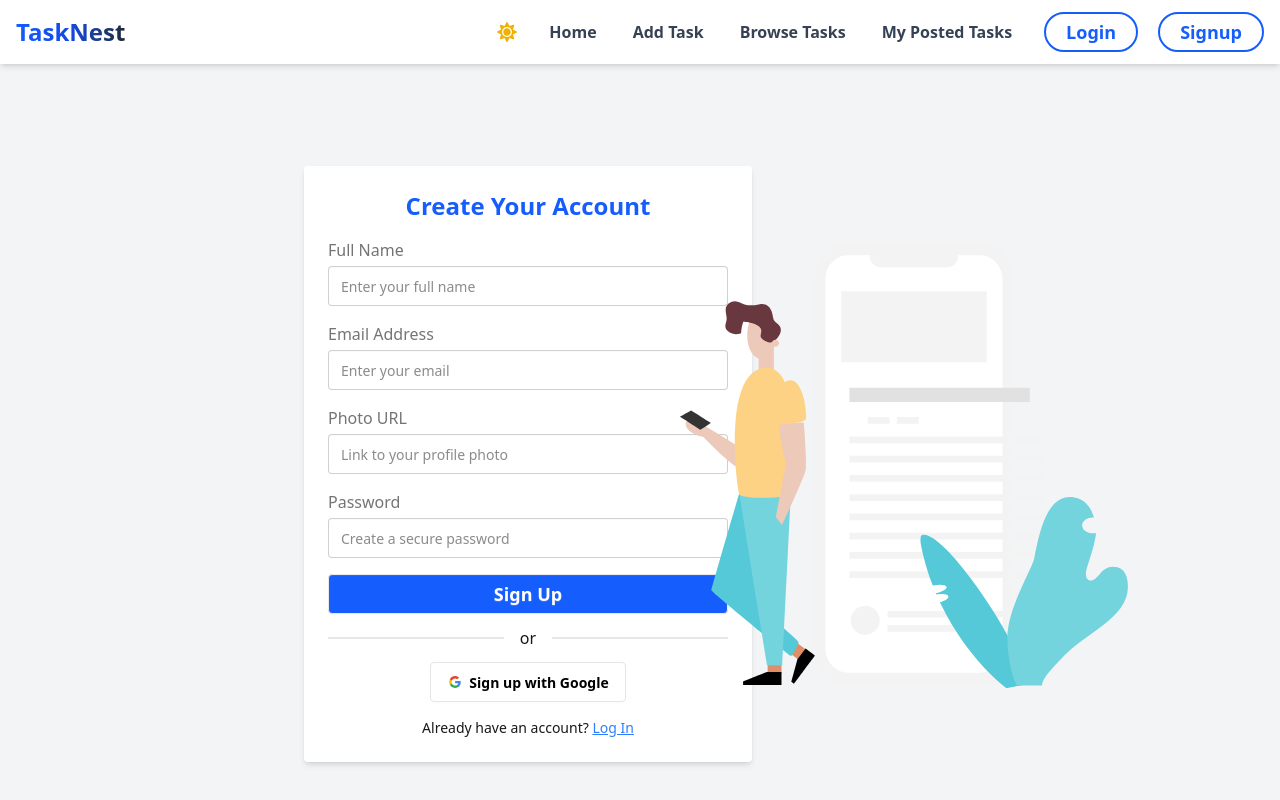
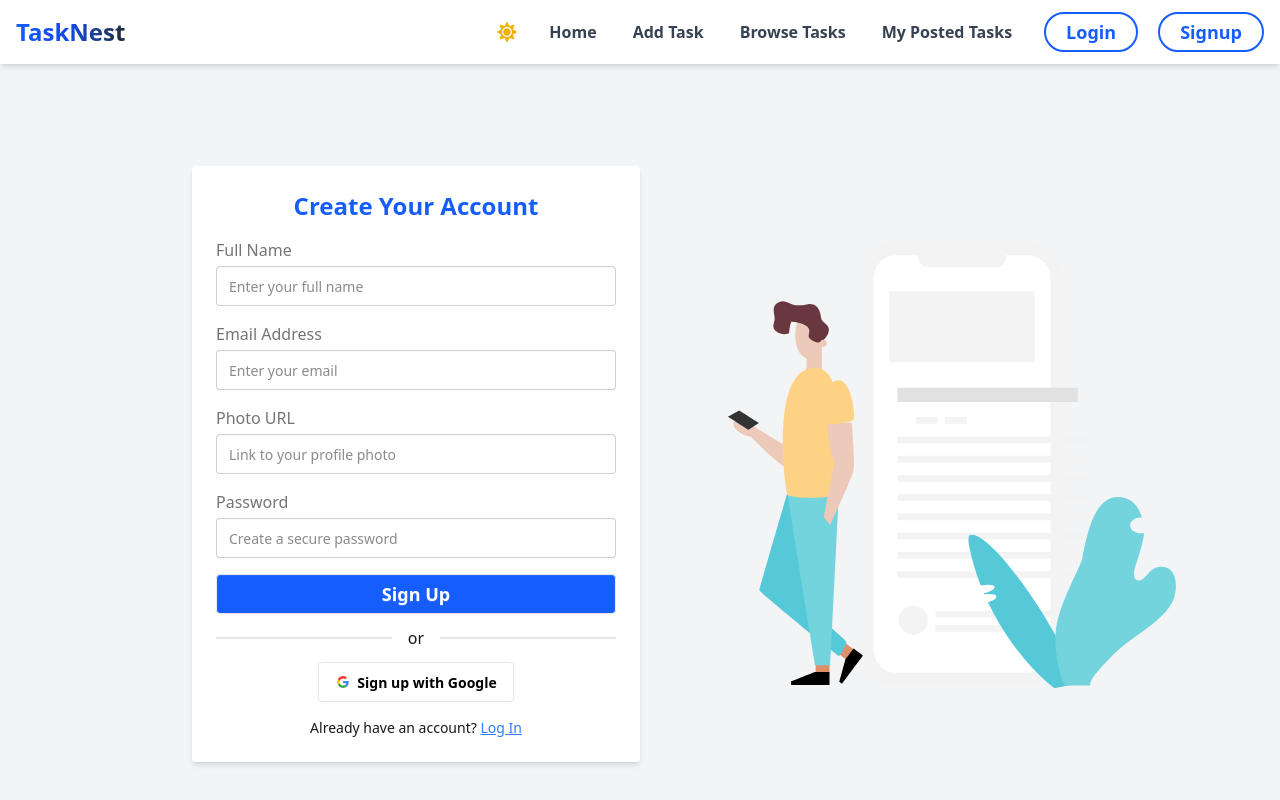
Before and after one commit to sharmin-khan/freelance-task-client, a React (Vite) app: page /signup in a window 1280 px wide. Shown: the top 800 px of the page. Built offline with nearby package versions, Linux system fonts and the light colour scheme.

Commit message:
Create AuthContext ,AuthProvider setup and update Signup and Login UI design

```diff
--- /dev/null
+++ b/src/Context/AuthContext/AuthContext.jsx
@@ -0,0 +1,3 @@
+import { createContext } from "react";
+
+export const AuthContext = createContext(null)
--- /dev/null
+++ b/src/Context/AuthContext/AuthProvider.jsx
@@ -0,0 +1,22 @@
+import React, { useState } from "react";
+import { AuthContext } from "./AuthContext";
+import { createUserWithEmailAndPassword } from "firebase/auth";
+import { auth } from "../../firebase/firebase.init";
+
+const AuthProvider = ({ children }) => {
+  const [loading, setLoading] = useState(true);
+
+  const createUser = (email, password) => {
+    setLoading(true);
+    return createUserWithEmailAndPassword(auth, email, password);
+  };
+
+  const authInfo = {
+    loading,
+    createUser,
+  };
+
+  return <AuthContext value={authInfo}>{children}</AuthContext>;
+};
+
+export default AuthProvider;
--- a/src/Pages/Login/Login.jsx
+++ b/src/Pages/Login/Login.jsx
@@ -54,16 +54,18 @@ const handleLogin = (e) => {
 
 const Login = () => {
   return (
-    <div className="min-h-screen flex items-center justify-center bg-gray-100 dark:bg-gray-900">
-      {/* Form on the left */}
-      <div className="w-1/2 ">
+    <div className="min-h-screen flex flex-col-reverse lg:flex-row items-center justify-center bg-gray-100 dark:bg-gray-900 p-4  overflow-x-hidden">
+
+      {/* Form */}
+      <div className="w-full lg:w-1/2 flex lg:justify-end justify-center">
         <form
           onSubmit={handleLogin}
-          className="bg-white ml-76 dark:bg-gray-800 p-6 rounded shadow-md w-full max-w-md"
+          className="bg-white dark:bg-gray-800 p-6 rounded shadow-md w-full max-w-md"
         >
           <h2 className="text-2xl font-bold mb-4 text-center text-blue-600">
             Login Now
           </h2>
+
           <label className="label mb-1">Email</label>
           <input
             type="email"
@@ -71,6 +73,7 @@ const Login = () => {
             name="email"
             className="input input-bordered w-full mb-4"
           />
+
           <label className="label mb-1">Password</label>
           <input
             type="password"
@@ -85,7 +88,9 @@ const Login = () => {
           >
             Login
           </button>
+
           <div className="divider">OR</div>
+
           <div className="text-center mb-3">
             <button className="btn bg-white text-black border-[#e5e5e5]">
               <svg
@@ -127,12 +132,13 @@ const Login = () => {
           </p>
         </form>
       </div>
-      {/* Lottie animation on the right */}
-      <div className=" hidden lg:block w-1/2">
+
+      {/* Animation (only on large devices) */}
+      <div className="hidden lg:flex lg:w-1/2 justify-center items-center">
         <Lottie
           animationData={loginAnimation}
           loop={true}
-          className="max-w-md w-full h-[600px] ml-10"
+          className="max-w-md w-full h-[500px]"
         />
       </div>
     </div>
--- a/src/Pages/Signup/Signup.jsx
+++ b/src/Pages/Signup/Signup.jsx
@@ -67,28 +67,26 @@ const handleSignup = (e) => {
   // If all valid, show success and proceed
   Swal.fire({
     icon: "success",
-    title: "Login Successful",
-    text: "Welcome back!",
+    title: "Signup Successful",
+    text: "Welcome! Your account has been created.",
     timer: 1500,
     showConfirmButton: false,
-  }).then(() => {
-    // Your login logic here
-    console.log("Login successful");
   });
 };
 
 const Signup = () => {
   return (
-    <div className="min-h-screen flex items-center justify-center bg-gray-100 dark:bg-gray-900">
-      {/* Form on the left */}
-      <div className="w-1/2 ">
+    <div className="min-h-screen flex flex-col-reverse lg:flex-row items-center justify-center bg-gray-100 dark:bg-gray-900 p-4 overflow-x-hidden">
+      {/* Form */}
+      <div className="w-full lg:w-1/2 flex justify-center lg:justify-end">
         <form
           onSubmit={handleSignup}
-          className="bg-white ml-76 dark:bg-gray-800 p-6 rounded shadow-md w-full max-w-md"
+          className="bg-white dark:bg-gray-800 p-6 rounded shadow-md w-full max-w-md"
         >
           <h2 className="text-2xl font-bold mb-4 text-center text-blue-600">
             Create Your Account
           </h2>
+
           <label className="label mb-1">Full Name</label>
           <input
             type="text"
@@ -96,6 +94,7 @@ const Signup = () => {
             name="name"
             className="input input-bordered w-full mb-4"
           />
+
           <label className="label mb-1">Email Address</label>
           <input
             type="email"
@@ -103,6 +102,7 @@ const Signup = () => {
             name="email"
             className="input input-bordered w-full mb-4"
           />
+
           <label className="label mb-1">Photo URL</label>
           <input
             type="url"
@@ -110,6 +110,7 @@ const Signup = () => {
             name="photo"
             className="input input-bordered w-full mb-4"
           />
+
           <label className="label mb-1">Password</label>
           <input
             type="password"
@@ -117,13 +118,16 @@ const Signup = () => {
             name="password"
             className="input input-bordered w-full mb-4"
           />
+
           <button
             type="submit"
             className="btn bg-blue-600 hover:bg-blue-400 text-white w-full text-lg"
           >
             Sign Up
           </button>
+
           <div className="divider">or</div>
+
           <div className="text-center mb-3">
             <button className="btn bg-white text-black border-[#e5e5e5]">
               <svg
@@ -156,6 +160,7 @@ const Signup = () => {
               Sign up with Google
             </button>
           </div>
+
           <p className="mt-4 text-sm text-center">
             Already have an account?{" "}
             <Link to="/login" className="text-blue-500 underline">
@@ -164,12 +169,13 @@ const Signup = () => {
           </p>
         </form>
       </div>
-      {/* Lottie animation on the right */}
-      <div className=" hidden lg:block w-1/2">
+
+      {/* Animation (only on large devices) */}
+      <div className="hidden lg:flex lg:w-1/2 justify-center items-center">
         <Lottie
           animationData={signup}
           loop={true}
-          className="max-w-md w-full h-[600px] ml-10"
+          className="max-w-md w-full h-[600px]"
         />
       </div>
     </div>
--- a/src/main.jsx
+++ b/src/main.jsx
@@ -4,12 +4,15 @@ import './index.css'
 import App from './App.jsx'
 import { RouterProvider } from 'react-router'
 import router from './Router/Router.jsx'
+import AuthProvider from './Context/AuthContext/AuthProvider.jsx'
 
 
 
 
 createRoot(document.getElementById('root')).render(
   <StrictMode>
-   <RouterProvider router={router} />
+   <AuthProvider>
+    <RouterProvider router={router} />
+   </AuthProvider>
   </StrictMode>,
 )
```
